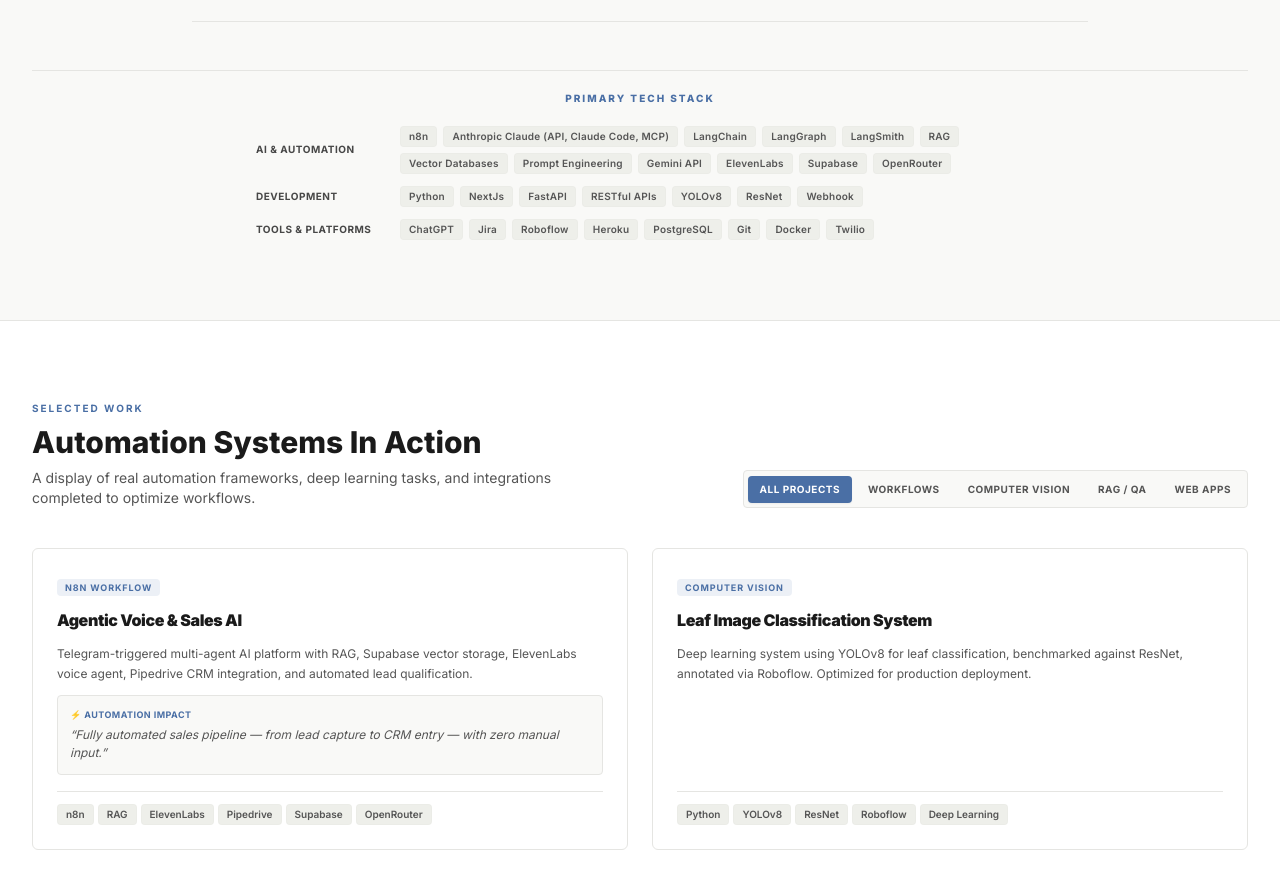
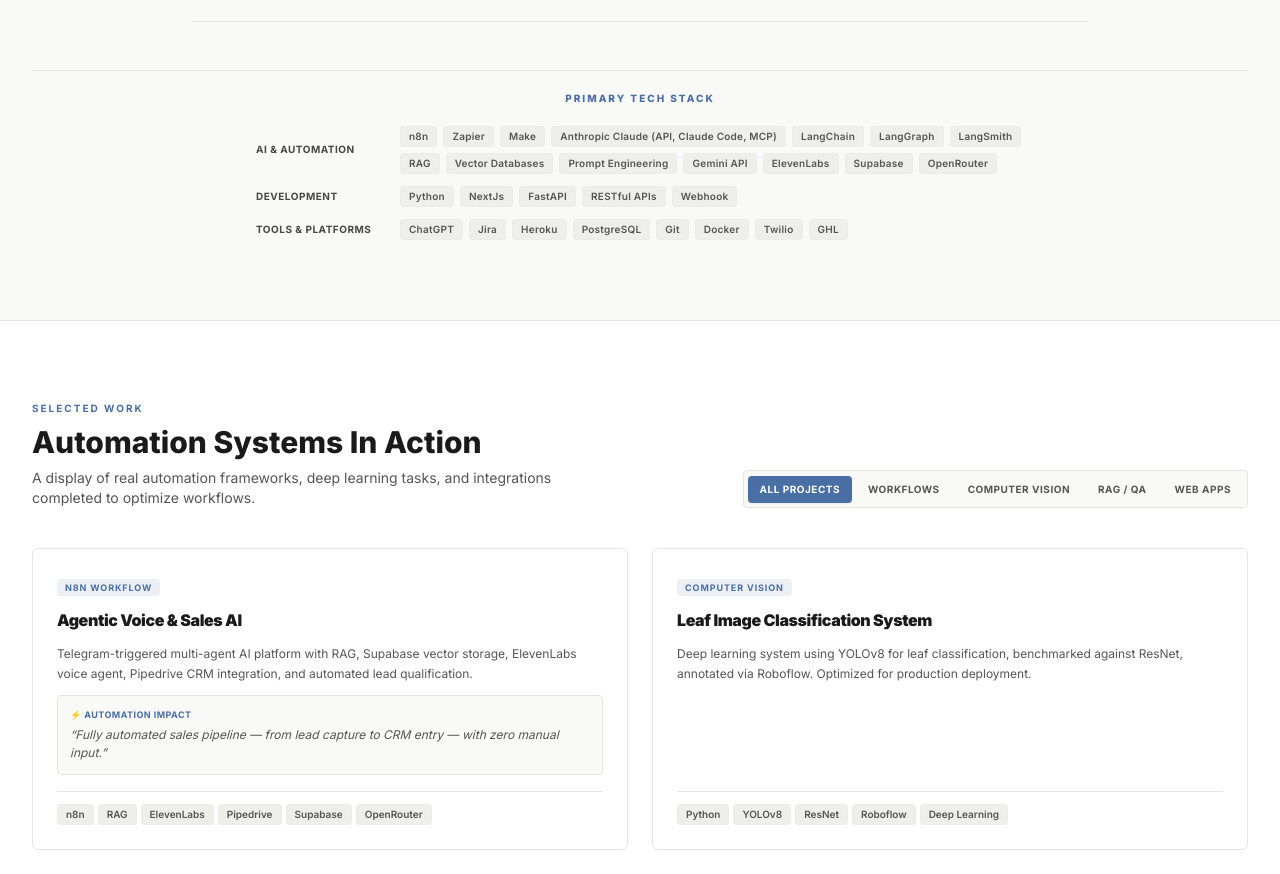
Before and after one commit to CloudStoned/Portfolio, a Next.js app: page / in a window 1280 px wide. Shown: the part 2080-2954 px from the top of the page. Built offline with nearby package versions, Linux system fonts and the light colour scheme.

Commit message:
refactor: standardize formatting and improve readability in portfolio data

```diff
--- a/app/data/portfolioData.ts
+++ b/app/data/portfolioData.ts
@@ -1,84 +1,127 @@
-import { Project, ServiceCard } from '../types';
+import { Project, ServiceCard } from "../types";
 
 export const services: ServiceCard[] = [
   {
-    title: 'Workflow Automation',
-    description: 'I map and automate your entire business workflow using n8n — connecting your tools, eliminating manual steps, and making your operations run on autopilot.',
-    iconName: 'Zap'
+    title: "Workflow Automation",
+    description:
+      "I map and automate your entire business workflow using n8n — connecting your tools, eliminating manual steps, and making your operations run on autopilot.",
+    iconName: "Zap",
   },
   {
-    title: 'AI Agents & Chatbots',
-    description: 'I build intelligent AI agents powered by Claude and LangChain that handle conversations, answer questions, qualify leads, and take action — without human input.',
-    iconName: 'Bot'
+    title: "AI Agents & Chatbots",
+    description:
+      "I build intelligent AI agents powered by Claude and LangChain that handle conversations, answer questions, qualify leads, and take action — without human input.",
+    iconName: "Bot",
   },
   {
-    title: 'System Integration & RAG',
-    description: 'I connect your existing tools, databases, and documents into one intelligent system — so your team gets instant answers and your data actually works for you.',
-    iconName: 'Database'
-  }
+    title: "System Integration & RAG",
+    description:
+      "I connect your existing tools, databases, and documents into one intelligent system — so your team gets instant answers and your data actually works for you.",
+    iconName: "Database",
+  },
 ];
 
 export const techStack = {
-  ai: ['n8n', 'Anthropic Claude (API, Claude Code, MCP)', 'LangChain', 'LangGraph', 'LangSmith', 'RAG', 'Vector Databases', 'Prompt Engineering', 'Gemini API', 'ElevenLabs', 'Supabase', 'OpenRouter'],
-  dev: ['Python', 'NextJs', 'FastAPI', 'RESTful APIs', 'YOLOv8', 'ResNet', 'Webhook'],
-  tools: ['ChatGPT', 'Jira', 'Roboflow', 'Heroku', 'PostgreSQL', 'Git', 'Docker', 'Twilio']
+  ai: [
+    "n8n",
+    "Zapier",
+    "Make",
+    "Anthropic Claude (API, Claude Code, MCP)",
+    "LangChain",
+    "LangGraph",
+    "LangSmith",
+    "RAG",
+    "Vector Databases",
+    "Prompt Engineering",
+    "Gemini API",
+    "ElevenLabs",
+    "Supabase",
+    "OpenRouter",
+  ],
+  dev: ["Python", "NextJs", "FastAPI", "RESTful APIs", "Webhook"],
+  tools: [
+    "ChatGPT",
+    "Jira",
+    "Heroku",
+    "PostgreSQL",
+    "Git",
+    "Docker",
+    "Twilio",
+    "GHL",
+  ],
 };
 
 export const projects: Project[] = [
   {
     id: 1,
-    title: 'Agentic Voice & Sales AI',
-    description: 'Telegram-triggered multi-agent AI platform with RAG, Supabase vector storage, ElevenLabs voice agent, Pipedrive CRM integration, and automated lead qualification.',
-    automationAngle: 'Fully automated sales pipeline — from lead capture to CRM entry — with zero manual input.',
-    tags: ['n8n', 'RAG', 'ElevenLabs', 'Pipedrive', 'Supabase', 'OpenRouter'],
-    category: 'workflows'
+    title: "Agentic Voice & Sales AI",
+    description:
+      "Telegram-triggered multi-agent AI platform with RAG, Supabase vector storage, ElevenLabs voice agent, Pipedrive CRM integration, and automated lead qualification.",
+    automationAngle:
+      "Fully automated sales pipeline — from lead capture to CRM entry — with zero manual input.",
+    tags: ["n8n", "RAG", "ElevenLabs", "Pipedrive", "Supabase", "OpenRouter"],
+    category: "workflows",
   },
   {
     id: 2,
-    title: 'Leaf Image Classification System',
-    description: 'Deep learning system using YOLOv8 for leaf classification, benchmarked against ResNet, annotated via Roboflow. Optimized for production deployment.',
-    tags: ['Python', 'YOLOv8', 'ResNet', 'Roboflow', 'Deep Learning'],
-    category: 'deep-learning'
+    title: "Leaf Image Classification System",
+    description:
+      "Deep learning system using YOLOv8 for leaf classification, benchmarked against ResNet, annotated via Roboflow. Optimized for production deployment.",
+    tags: ["Python", "YOLOv8", "ResNet", "Roboflow", "Deep Learning"],
+    category: "deep-learning",
   },
   {
     id: 3,
-    title: 'RAG Q&A System',
-    description: 'Internal document Q&A system reducing manual search time and improving response accuracy for end users.',
-    automationAngle: 'Replaced hours of manual document searching with instant AI-powered answers.',
-    tags: ['RAG', 'LangChain', 'Vector DB', 'Python'],
-    category: 'rag'
+    title: "RAG Q&A System",
+    description:
+      "Internal document Q&A system reducing manual search time and improving response accuracy for end users.",
+    automationAngle:
+      "Replaced hours of manual document searching with instant AI-powered answers.",
+    tags: ["RAG", "LangChain", "Vector DB", "Python"],
+    category: "rag",
   },
   {
     id: 4,
-    title: 'AI Content Automation Engine',
-    description: 'Automated quiz and lesson plan generation pipeline replacing manual document scanning and drafting — enabling scalable curriculum production.',
-    automationAngle: 'Turned a days-long manual process into a fully automated pipeline.',
-    tags: ['OpenAI', 'Python', 'Automation', 'Prompt Engineering'],
-    category: 'workflows'
+    title: "AI Content Automation Engine",
+    description:
+      "Automated quiz and lesson plan generation pipeline replacing manual document scanning and drafting — enabling scalable curriculum production.",
+    automationAngle:
+      "Turned a days-long manual process into a fully automated pipeline.",
+    tags: ["OpenAI", "Python", "Automation", "Prompt Engineering"],
+    category: "workflows",
   },
   {
     id: 5,
-    title: 'Lead Gen Automation',
-    description: 'A multi-stage n8n workflow that scrapes local business data via Apify, utilizes Gemini API to extract and clean emails and social links from HTML, and saves structured leads in Google Sheets.',
-    automationAngle: 'Transformed raw web scraping into a self-cleaning leads pipeline that populates Google Sheets in real-time.',
-    tags: ['n8n', 'Apify', 'Gemini API', 'Google Sheets', 'Workflow Automation'],
-    category: 'workflows'
+    title: "Lead Gen Automation",
+    description:
+      "A multi-stage n8n workflow that scrapes local business data via Apify, utilizes Gemini API to extract and clean emails and social links from HTML, and saves structured leads in Google Sheets.",
+    automationAngle:
+      "Transformed raw web scraping into a self-cleaning leads pipeline that populates Google Sheets in real-time.",
+    tags: [
+      "n8n",
+      "Apify",
+      "Gemini API",
+      "Google Sheets",
+      "Workflow Automation",
+    ],
+    category: "workflows",
   },
   {
-    id:6,
-    title: 'Cart Snap',
-    description: 'A smart, real-time web-based grocery assistant and budget tracker. It helps users manage their shopping basket, capture photos of items, manually log pricing, organize products by custom departments, and track total expenditures in real time against a personal budget limit.',
-    automationAngle: '',
-    tags: ['NextJS', 'Google AI Studio', 'Google Stitch', 'Antigravity'],
-    category: ''
-  }
+    id: 6,
+    title: "Cart Snap",
+    description:
+      "A smart, real-time web-based grocery assistant and budget tracker. It helps users manage their shopping basket, capture photos of items, manually log pricing, organize products by custom departments, and track total expenditures in real time against a personal budget limit.",
+    automationAngle: "",
+    tags: ["NextJS", "Google AI Studio", "Google Stitch", "Antigravity"],
+    category: "",
+  },
 ];
 
 export const certifications = [
-  'Oracle Certified Professional Generative AI',
-  'Oracle Certified Foundations Associate',
-  'Develop LLM Powered AI Agents with LangGraph',
-  'The Complete Agentic AI Engineering Course',
-  'AI Builder: Create Agents, Voice Agents & Automations in n8n',
-  'CompTIA IT Fundamentals+ (ITF+)'
+  "Oracle Certified Professional Generative AI",
+  "Oracle Certified Foundations Associate",
+  "Develop LLM Powered AI Agents with LangGraph",
+  "The Complete Agentic AI Engineering Course",
+  "AI Builder: Create Agents, Voice Agents & Automations in n8n",
+  "CompTIA IT Fundamentals+ (ITF+)",
 ];
```
